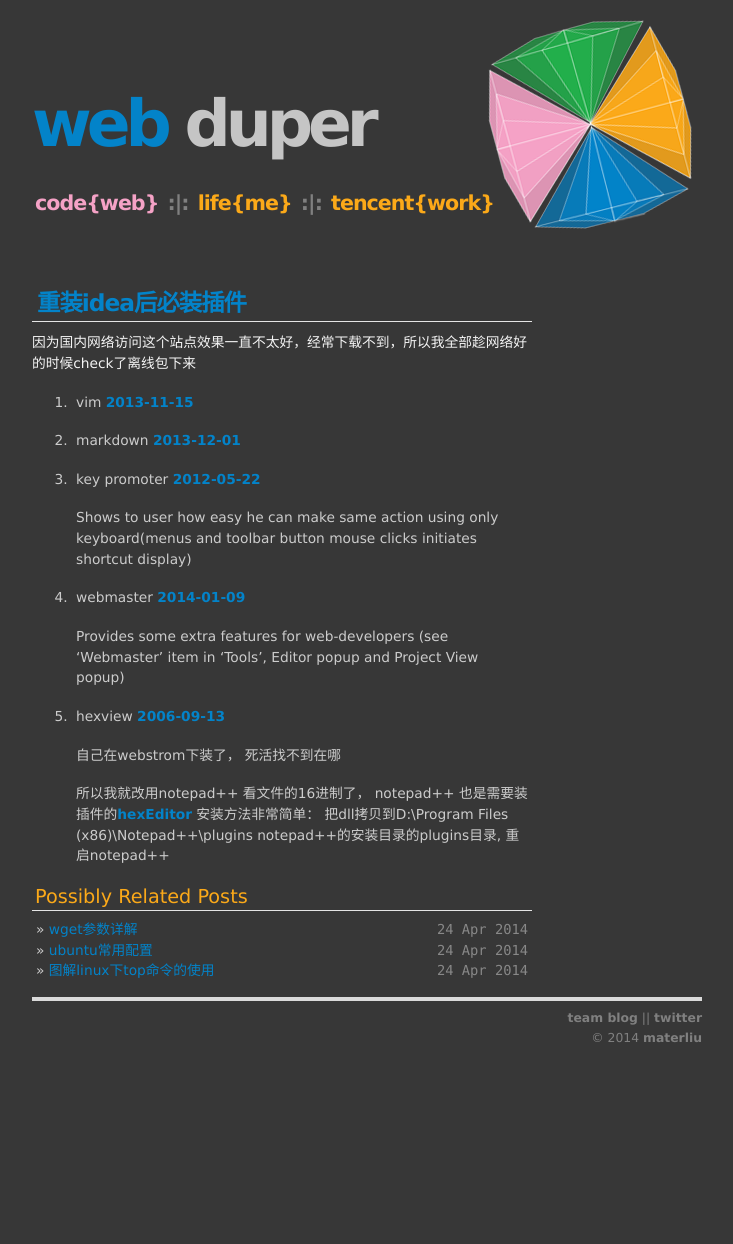
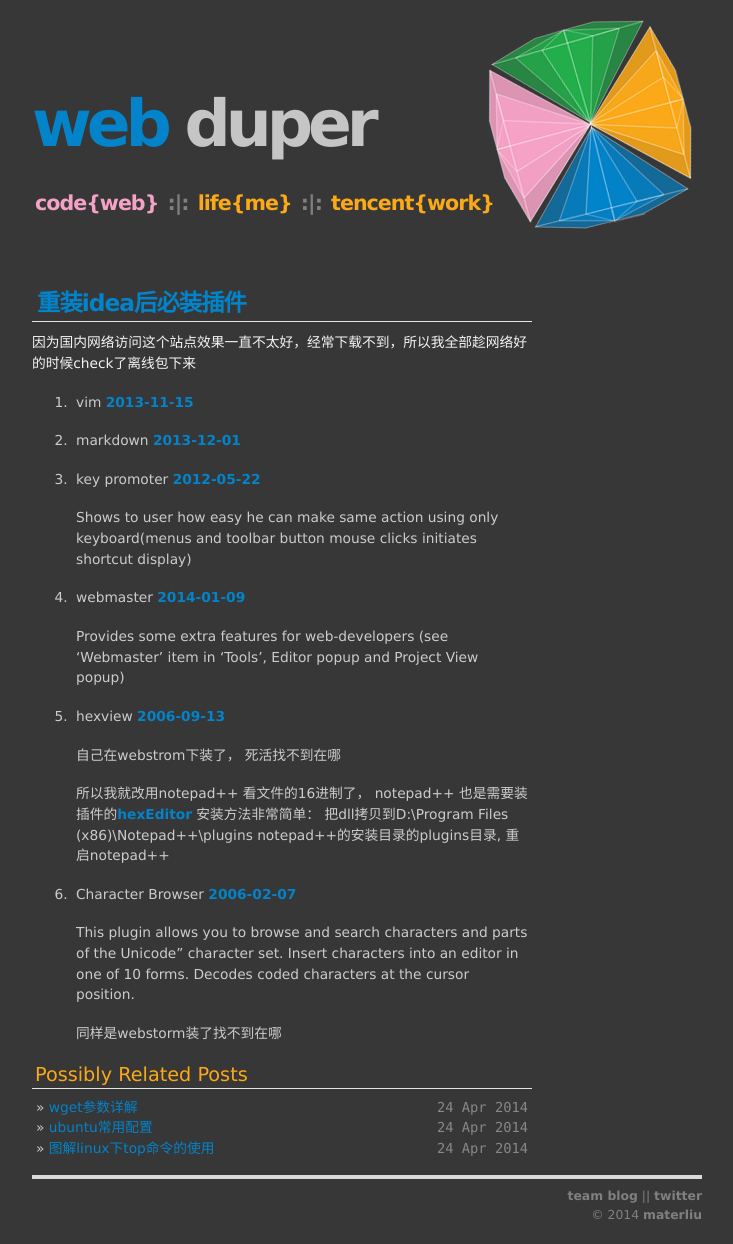
Before and after one commit to materliu/materliu.github.io, a Jekyll site: the page built from all/web/ideas/_posts/2014-04-14-reinstall-idea-plugins.md, in a window 1280 px wide. Shown: the whole page, without its empty margins (273-1006 px from the left). Built offline with Jekyll 4.4.1, drawn with Linux system fonts in a browser that asks for light colours; Markdown is read by kramdown in place of the engine named in the settings; before the commit the page ends 1066 px from its top, so only the background shows below that.

Commit message:
add idea plugin character_browser

```diff
--- a/all/web/ideas/_posts/2014-04-14-reinstall-idea-plugins.md
+++ b/all/web/ideas/_posts/2014-04-14-reinstall-idea-plugins.md
@@ -24,3 +24,9 @@ title: 2014-04-14-重装idea后必装插件.md
     自己在webstrom下装了， 死活找不到在哪
 
     所以我就改用notepad++ 看文件的16进制了， notepad++ 也是需要装插件的[hexEditor](/attachments/2014-04-23-HexEditor.dll)  安装方法非常简单： 把dll拷贝到D:\Program Files (x86)\Notepad++\plugins  notepad++的安装目录的plugins目录, 重启notepad++
+
+6. Character Browser [2006-02-07](/attachments/2006-02-07-Character_Browser_915.zip)
+
+    This plugin allows you to browse and search characters and parts of the Unicode" character set. Insert characters into an editor in one of 10 forms. Decodes coded characters at the cursor position.
+
+    同样是webstorm装了找不到在哪
```
